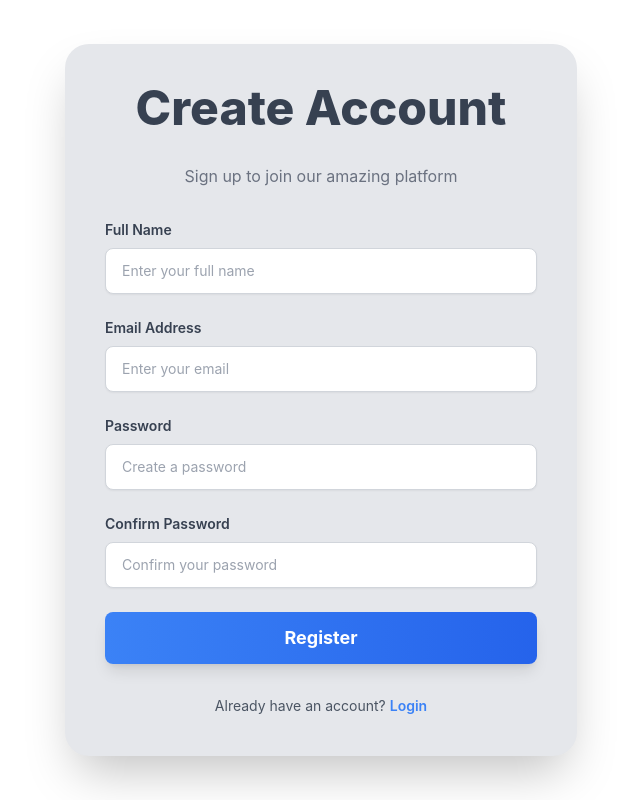
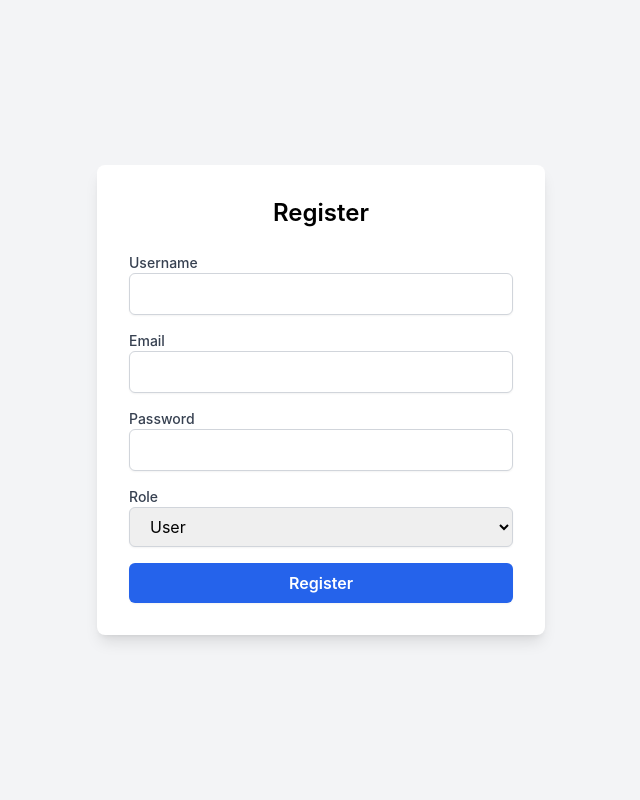
Before and after one commit to Pranav952/E-Matadan, a React (Create React App) app in the folder frontend/: page /register in a window 1280 px wide. Shown: the whole page, without its empty margins (319-959 px from the left). Built offline with nearby package versions, Linux system fonts and the light colour scheme.

Commit message:
routing fixed and button fixed  along with register and logout

```diff
--- a/frontend/src/App.js
+++ b/frontend/src/App.js
@@ -1,22 +1,21 @@
 import React from 'react';
 import './index.css';
-import { Routes } from 'react-router-dom';
-import { Route } from 'react-router-dom';
-import { Navigate } from 'react-router-dom';
-import { BrowserRouter as Router } from 'react-router-dom';
+import { Routes, Route, BrowserRouter as Router, useNavigate } from 'react-router-dom';
 import AdminRoutes from './admin/Routes';
 import UserRoutes from './user/Routes';
 import Register from './user/views/Register';
 import Login from './user/views/Login';
 import Dashboard from './admin/views/Dashboard';
-
+import { Navigate } from 'react-router-dom';
+import { AuthProvider, useAuth } from './contexts/AuthContext';
 
 function App() {
-  return(
+  return (
     <Router>
+      <AuthProvider>
         <Routes>
           {/* Default route */}
-        <Route path="/" element={<Dashboard/>} />
+          <Route path="/" element={<Dashboard />} />
 
           {/* Login route */}
           <Route path="/login" element={<Login />} />
@@ -25,9 +24,60 @@
           <Route path="/user/*" element={<UserRoutes />} />
           <Route path="/admin/*" element={<AdminRoutes />} />
           <Route path="/register" element={<Register />} />
+
+          {/* Logout route with confirmation */}
+          <Route path="/logout" element={<LogoutConfirmation />} />
         </Routes>
+      </AuthProvider>
     </Router>
   );
 }
 
+function LogoutConfirmation() {
+  const { handleLogout } = useAuth();
+  const navigate = useNavigate();
+  const [confirmLogout, setConfirmLogout] = React.useState(false);
+
+  // Show logout confirmation
+  const confirm = () => {
+    handleLogout();
+    navigate('/login'); // Navigate to login page after logout
+  };
+
+  // Cancel logout and stay on the current page
+  const cancel = () => {
+    setConfirmLogout(false);
+  };
+
+  return (
+    <div className="flex justify-center items-center p-5">
+      {!confirmLogout ? (
+        <div className="bg-white p-6 rounded-lg shadow-md w-80 text-center">
+          <h2 className="text-xl mb-4">Are you sure you want to log out?</h2>
+          <div className="flex justify-between">
+            <button
+              onClick={confirm}
+              className="bg-red-600 text-white py-2 px-4 rounded-lg hover:bg-red-700 transition-all"
+            >
+              Yes, Log out
+            </button>
+            <button
+              onClick={cancel}s
+              className="bg-gray-600 text-white py-2 px-4 rounded-lg hover:bg-gray-700 transition-all"
+            >
+              Cancel
+            </button>
+          </div>
+        </div>
+      ) : (
+        // If logout is confirmed, show message and redirect to login
+        <div className="text-center">
+          Logging out...
+          <Navigate to="/login" />
+        </div>
+      )}
+    </div>
+  );
+}
+
 export default App;
--- /dev/null
+++ b/frontend/src/contexts/AuthContext.js
@@ -0,0 +1,47 @@
+import React, { createContext, useContext, useState } from "react";
+import { useNavigate } from "react-router-dom";
+
+const AuthContext = createContext();
+
+export const AuthProvider = ({ children }) => {
+  const navigate = useNavigate();
+  const [role, setRole] = useState(localStorage.getItem("role") || "user");
+
+  const handleLogout = async () => {
+    const token = localStorage.getItem("authToken");
+
+    try {
+      const response = await fetch("http://localhost:8080/api/logout", {
+        method: "POST",
+        headers: {
+          "Content-Type": "application/json",
+        },
+        body: JSON.stringify({ token }),
+      });
+
+      if (response.ok) {
+        localStorage.removeItem("authToken");
+        localStorage.removeItem("role");
+        setRole("user"); // Reset role on logout
+        navigate("/login");
+      } else {
+        console.error("Logout failed");
+      }
+    } catch (error) {
+      console.error("Error during logout:", error);
+    }
+  };
+
+  const handleLogin = (role) => {
+    localStorage.setItem("role", role); // Store the role in localStorage
+    setRole(role);
+  };
+
+  return (
+    <AuthContext.Provider value={{ role, handleLogout, handleLogin }}>
+      {children}
+    </AuthContext.Provider>
+  );
+};
+
+export const useAuth = () => useContext(AuthContext);
--- a/frontend/src/user/Routes.jsx
+++ b/frontend/src/user/Routes.jsx
@@ -35,7 +35,7 @@
         }
       />
       <Route
-        path="voting-apply"
+        path="voter-register"
         element={
           <ProtectedRoute requiredRole="user">
             <ApplyForVoting />
@@ -91,8 +91,8 @@
         }
       />
 
-    <Route path='user-login' element={<Login/>}/>
-    <Route path='user-register' element={<Register/>}/>
+    <Route path='login' element={<Login/>}/>
+    <Route path='voter-register' element={<Register/>}/>
         </Routes>
     )
 }
--- a/frontend/src/user/views/Register.jsx
+++ b/frontend/src/user/views/Register.jsx
@@ -1,118 +1,127 @@
 import React, { useState } from "react";
 
-const Register = () => {
-  const [name, setName] = useState("");
-  const [email, setEmail] = useState("");
+function Register() {
+  const [username, setUsername] = useState("");
   const [password, setPassword] = useState("");
-  const [confirmPassword, setConfirmPassword] = useState("");
+  const [email, setEmail] = useState(""); // New email field
+  const [role, setRole] = useState("user"); // Default role is user
 
-  const handleSubmit = (e) => {
+  const handleSubmit = async (e) => {
     e.preventDefault();
-    if (password !== confirmPassword) {
-      alert("Passwords do not match!");
-      return;
+
+    const formData = {
+      username,
+      email, // Include email in the form data
+      password,
+      role, // Include role in the form data
+    };
+
+    try {
+      const response = await fetch("http://localhost:8080/api/register", {
+        method: "POST",
+        headers: {
+          "Content-Type": "application/json",
+        },
+        body: JSON.stringify(formData),
+      });
+
+      if (response.ok) {
+        console.log("Registration successful");
+        // Redirect or handle success
+      } else {
+        console.error("Registration failed");
+      }
+    } catch (error) {
+      console.error("Error during registration:", error);
     }
-    console.log("Registration Info:", { name, email, password });
   };
 
   return (
-    <div className="flex items-center justify-center min-h-screen bg-gradient-to-brfrom-purple-200 via-white to-purple-100">
-      <div className="w-full max-w-lg p-10 space-y-8 bg-gray-200 rounded-3xl shadow-2xl">
-        <h1 className="text-5xl font-extrabold text-center text-gray-700">
-          Create Account
-        </h1>
-        <p className="text-center text-gray-500">
-          Sign up to join our amazing platform
-        </p>
-        <form onSubmit={handleSubmit} className="space-y-6">
-          <div className="flex flex-col">
+    <div className="min-h-screen flex items-center justify-center bg-gray-100 py-10">
+      <div className="bg-white p-8 rounded-lg shadow-lg w-full max-w-md">
+        <h2 className="text-2xl font-semibold text-center mb-6">Register</h2>
+        <form onSubmit={handleSubmit}>
+          <div className="mb-4">
             <label
-              htmlFor="name"
-              className="mb-2 text-sm font-semibold text-gray-700"
+              htmlFor="username"
+              className="block text-sm font-medium text-gray-700"
             >
-              Full Name
+              Username
             </label>
             <input
               type="text"
-              id="name"
-              value={name}
-              onChange={(e) => setName(e.target.value)}
-              placeholder="Enter your full name"
+              id="username"
+              className="w-full px-4 py-2 border border-gray-300 rounded-md shadow-sm focus:outline-none focus:ring-2 focus:ring-blue-500"
+              value={username}
+              onChange={(e) => setUsername(e.target.value)}
               required
-              className="px-4 py-3 text-sm border border-gray-300 rounded-lg shadow-sm focus:outline-none focus:ring-2 focus:ring-purple-400 focus:border-purple-400"
             />
           </div>
-          <div className="flex flex-col">
+
+          <div className="mb-4">
             <label
               htmlFor="email"
-              className="mb-2 text-sm font-semibold text-gray-700"
+              className="block text-sm font-medium text-gray-700"
             >
-              Email Address
+              Email
             </label>
             <input
               type="email"
               id="email"
+              className="w-full px-4 py-2 border border-gray-300 rounded-md shadow-sm focus:outline-none focus:ring-2 focus:ring-blue-500"
               value={email}
               onChange={(e) => setEmail(e.target.value)}
-              placeholder="Enter your email"
               required
-              className="px-4 py-3 text-sm border border-gray-300 rounded-lg shadow-sm focus:outline-none focus:ring-2 focus:ring-purple-400 focus:border-purple-400"
             />
           </div>
-          <div className="flex flex-col">
+
+          <div className="mb-4">
             <label
               htmlFor="password"
-              className="mb-2 text-sm font-semibold text-gray-700"
+              className="block text-sm font-medium text-gray-700"
             >
               Password
             </label>
             <input
               type="password"
               id="password"
+              className="w-full px-4 py-2 border border-gray-300 rounded-md shadow-sm focus:outline-none focus:ring-2 focus:ring-blue-500"
               value={password}
               onChange={(e) => setPassword(e.target.value)}
-              placeholder="Create a password"
               required
-              className="px-4 py-3 text-sm border border-gray-300 rounded-lg shadow-sm focus:outline-none focus:ring-2 focus:ring-blue-400 focus:border-blue-400"
             />
           </div>
-          <div className="flex flex-col">
+
+          <div className="mb-4">
             <label
-              htmlFor="confirmPassword"
-              className="mb-2 text-sm font-semibold text-gray-700"
+              htmlFor="role"
+              className="block text-sm font-medium text-gray-700"
             >
-              Confirm Password
+              Role
             </label>
-            <input
-              type="password"
-              id="confirmPassword"
-              value={confirmPassword}
-              onChange={(e) => setConfirmPassword(e.target.value)}
-              placeholder="Confirm your password"
-              required
-              className="px-4 py-3 text-sm border border-gray-300 rounded-lg shadow-sm focus:outline-none focus:ring-2 focus:ring-blue-400 focus:border-blue-400"
-            />
+            <select
+              id="role"
+              value={role}
+              onChange={(e) => setRole(e.target.value)}
+              className="w-full px-4 py-2 border border-gray-300 rounded-md shadow-sm focus:outline-none focus:ring-2 focus:ring-blue-500"
+            >
+              <option value="user">User</option>
+              <option value="candidate">Candidate</option>
+            </select>
           </div>
-          <button
-            type="submit"
-            className="w-full px-4 py-3 text-lg font-bold text-white bg-gradient-to-r from-blue-500 to-blue-600 rounded-lg shadow-lg hover:from-blue-600 hover:to-blue-700 focus:outline-none focus:ring-4 focus:ring-blue-300"
-          >
-            Register
-          </button>
+
+          <div className="flex items-center justify-between">
+            <button
+              type="submit"
+              className="w-full py-2 px-4 bg-blue-600 text-white font-semibold rounded-md shadow-sm focus:outline-none focus:ring-2 focus:ring-blue-500 hover:bg-blue-700 transition"
+            >
+              Register
+            </button>
+          </div>
         </form>
-
-        <p className="mt-6 text-sm text-center text-gray-600">
-          Already have an account?{" "}
-          <a
-            href="./user-login"
-            className="text-blue-500 font-semibold hover:underline"
-          >
-            Login
-          </a>
-        </p>
       </div>
     </div>
   );
-};
+}
 
 export default Register;
```
Also changed, not shown: frontend/src/user/components/SideBar.jsx (+13 -7 lines). Lines whose indentation alone changed are shown as unchanged.
